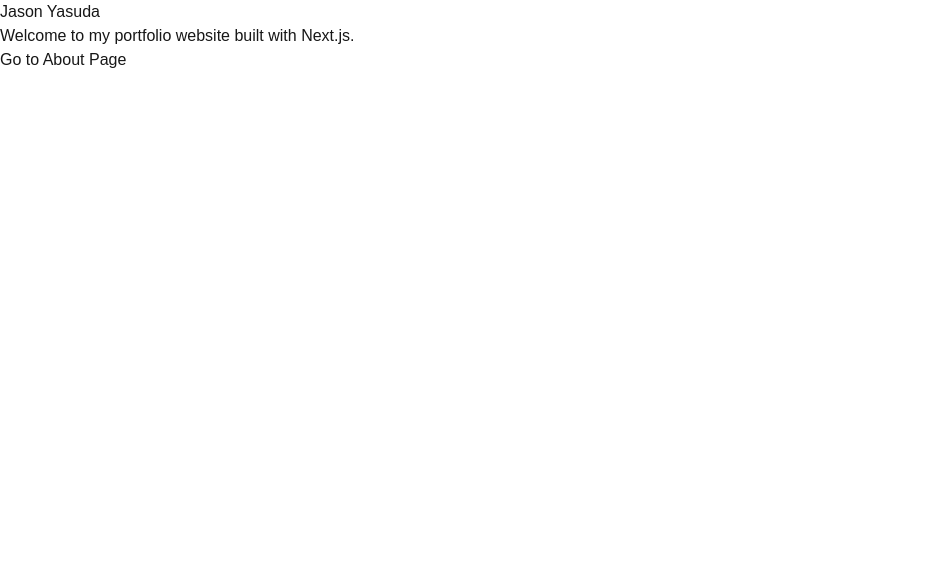
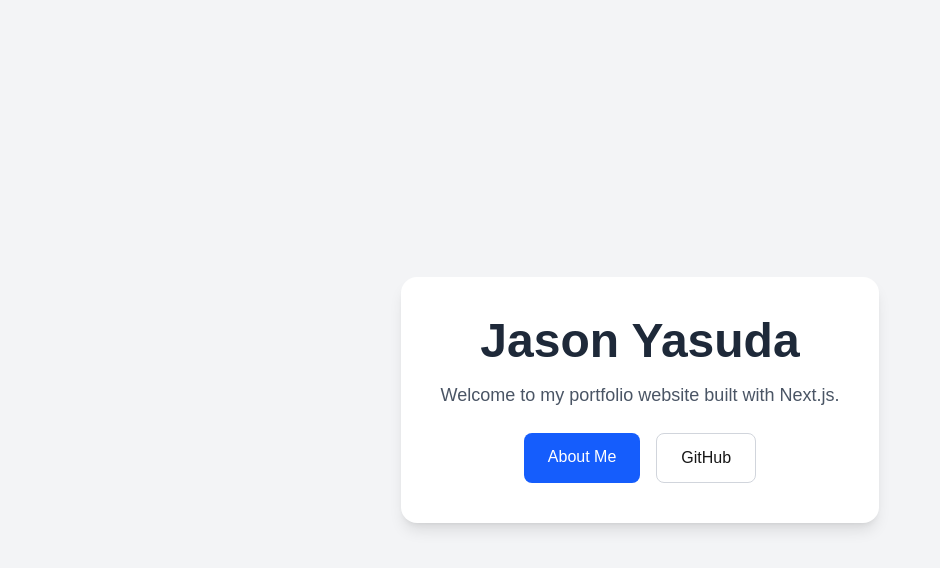
Before and after one commit to jasonyasuda/PORTOFLIO, a Next.js app: page / in a window 1280 px wide. Shown: the top 568 px of the page, without its empty margins (0-940 px from the left). Built offline with nearby package versions, Linux system fonts and the light colour scheme.

Commit message:
Styled portfolio homepage

```diff
--- a/app/about/page.js
+++ b/app/about/page.js
@@ -1,8 +1,21 @@
 export default function About() {
-    return (
-      <main>
-        <h1>About Me</h1>
-        <p>This is my About page built with Next.js.</p>
-      </main>
+  return(
+    <main className="min-h-screen bg-gray-100 flex flex-col items-center justify-center p-8">
+      <div className="bg-white shadow-lg rounded-2xl p-10 max-w-xl text-center">
+        <h1 className="text-4xl font-bold mb-4 text-gray-800">About Me</h1>
+
+        <p className="text-gray-600 mb-6">
+          Hello! My name is Jason Yasuda. This portfolio was built using
+          Next.js and deployed with GitHub Pages.
+        </p>
+
+        <Link
+          href="/"
+          className="bg-blue-600 text-white px-6 py-3 rounded-lg hover:bg-blue-700 transition"
+        >
+          Back Home
+        </Link>
+      </div>
+    </main>
     );
   }
--- a/app/page.tsx
+++ b/app/page.tsx
@@ -2,11 +2,34 @@
 
 export default function Home() {
   return (
-    <main>
-      <h1>Jason Yasuda</h1>
-      <p>Welcome to my portfolio website built with Next.js.</p>
+    <main className="min-h-screen bg-gray-100 flex flex-col items-center justify-center text-center p-8">
+      <div className="bg-white shadow-lg rounded-2xl p-10 max-w-xl">
+        <h1 className="text-5xl font-bold mb-4 text-gray-800">
+          Jason Yasuda
+        </h1>
 
-      <Link href="/about">Go to About Page</Link>
+        <p className="text-lg text-gray-600 mb-6">
+          Welcome to my portfolio website built with Next.js.
+        </p>
+
+        <div className="flex justify-center gap-4">
+          <Link
+            href="/about"
+            className="bg-blue-600 text-white px-6 py-3 rounded-lg hover:bg-blue-700 transition"
+          >
+            About Me
+          </Link>
+
+          <a
+            href="https://github.com/jasonyasuda/PORTOFLIO"
+            target="_blank"
+            rel="noopener noreferrer"
+            className="border border-gray-300 px-6 py-3 rounded-lg hover:bg-gray-100 transition"
+          >
+            GitHub
+          </a>
+        </div>
+      </div>
     </main>
   );
 }
```
